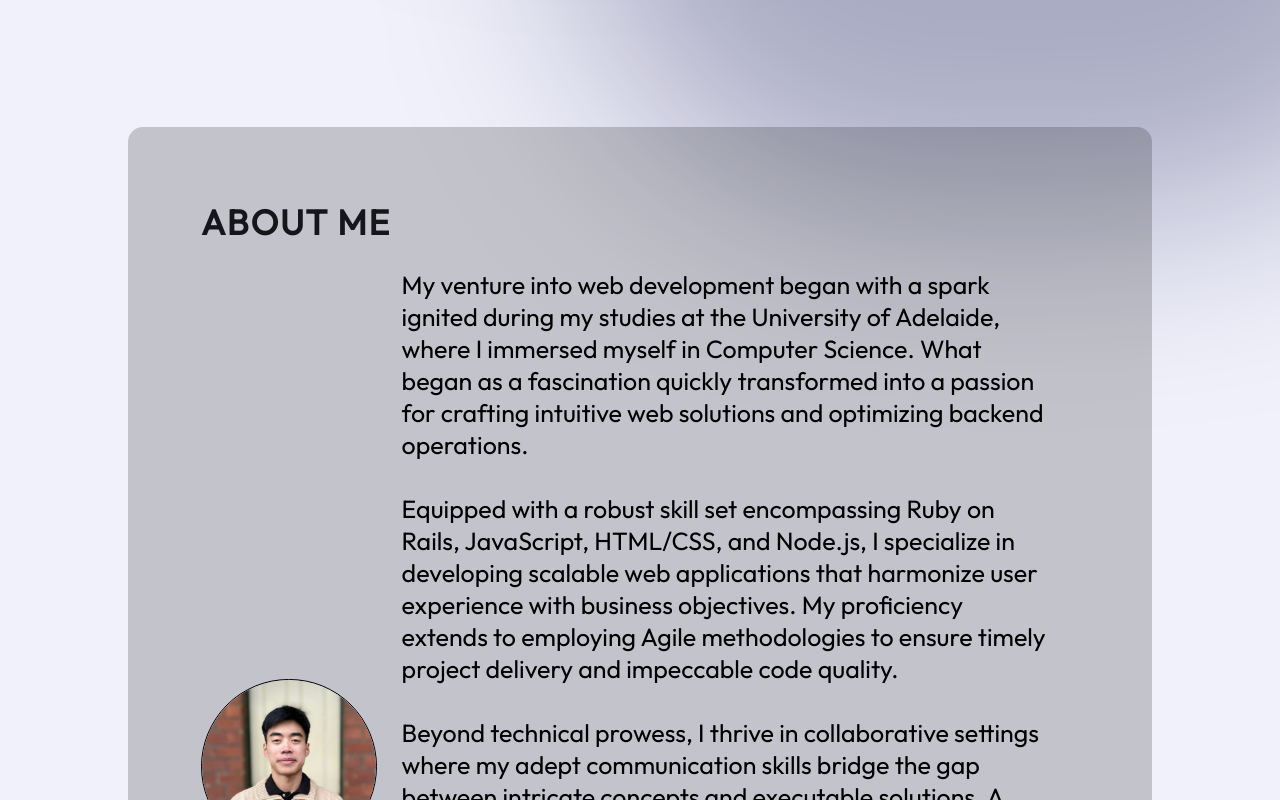
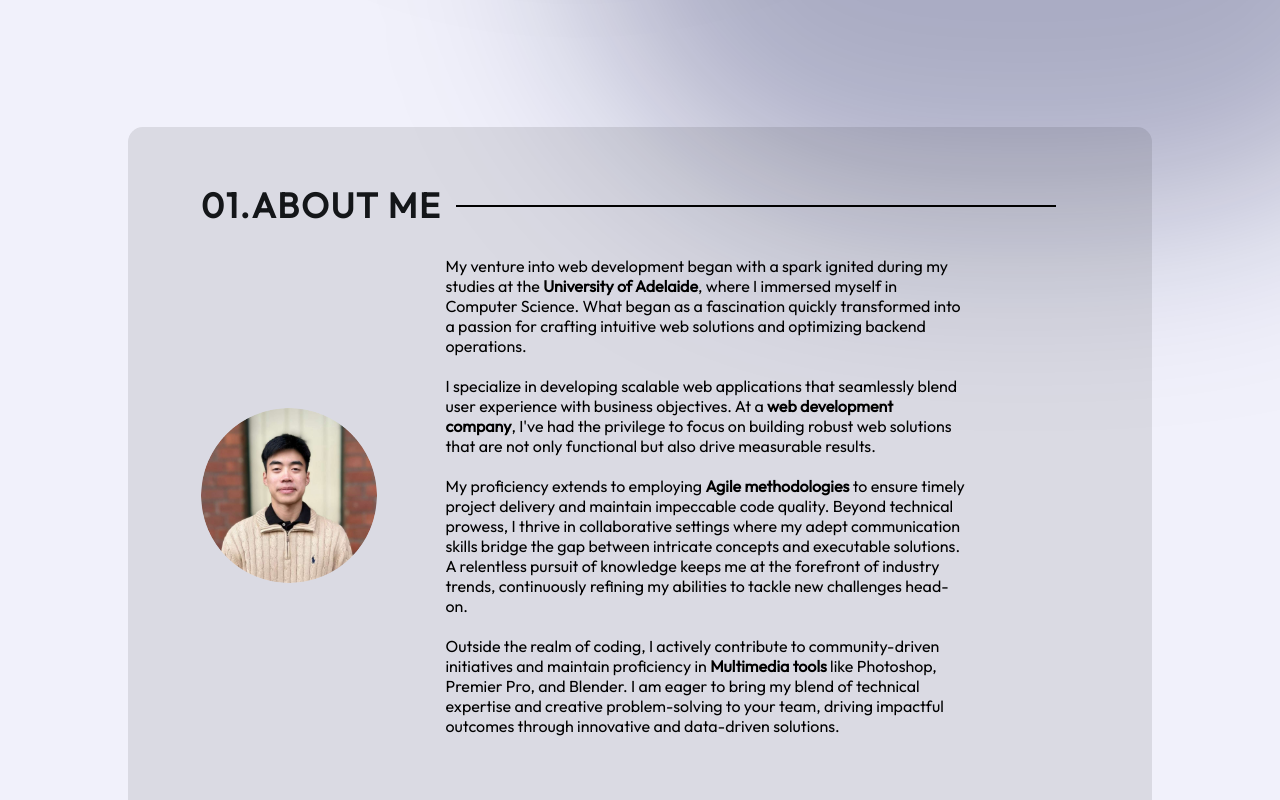
Before and after one commit to natlee9878/portfolio_web, a React (Vite) app: page / in a window 1280 px wide. Shown: the part 900-1700 px from the top of the page. Built offline with nearby package versions, Linux system fonts and the light colour scheme.

Commit message:
removed old stuff

```diff
--- a/src/components/About/About.jsx
+++ b/src/components/About/About.jsx
@@ -6,7 +6,9 @@ import styles from "./About.module.css";
 export const About = () => {
   return (
     <section className={styles.container} id="about">
-      <h2 className={styles.title}>About me</h2>
+      <h2 className={styles.title}>
+        <span>01.About me </span>
+      </h2>
       <div className={styles.content}>
         <img
           src={getImageUrl("hero/circlenat.png")}
@@ -15,60 +17,34 @@ export const About = () => {
         />
         <p className={styles.aboutText}>
           My venture into web development began with a spark ignited during my
-          studies at the University of Adelaide, where I immersed myself in
+          studies at the <b>University of Adelaide</b>, where I immersed myself in
           Computer Science. What began as a fascination quickly transformed into
           a passion for crafting intuitive web solutions and optimizing backend
           operations.
-          <br /><br />
-          Equipped with a robust skill set encompassing Ruby on Rails,
-          JavaScript, HTML/CSS, and Node.js, I specialize in developing scalable
-          web applications that harmonize user experience with business
-          objectives. My proficiency extends to employing Agile methodologies to
-          ensure timely project delivery and impeccable code quality.
-          <br /><br />
+          <br />
+          <br />
+          I specialize in developing scalable web applications that
+          seamlessly blend user experience with business objectives. At a <b>web
+          development company</b>, I've had the privilege to focus on building
+          robust web solutions that are not only functional but also drive
+          measurable results.
+          <br />
+          <br />
+          My proficiency extends to employing <b>Agile methodologies</b> to
+          ensure timely project delivery and maintain impeccable code quality.
           Beyond technical prowess, I thrive in collaborative settings where my
           adept communication skills bridge the gap between intricate concepts
           and executable solutions. A relentless pursuit of knowledge keeps me
           at the forefront of industry trends, continuously refining my
           abilities to tackle new challenges head-on.
-          <br /><br />
+          <br />
+          <br />
           Outside the realm of coding, I actively contribute to community-driven
-          initiatives and maintain proficiency in multimedia tools like
+          initiatives and maintain proficiency in <b>Multimedia tools</b> like
           Photoshop, Premier Pro, and Blender. I am eager to bring my blend of
           technical expertise and creative problem-solving to your team, driving
           impactful outcomes through innovative and data-driven solutions.
-          <br /><br /> Let's connect and explore how I can elevate your next digital
-          endeavor.
         </p>
-        {/* <ul className={styles.aboutItems}>
-          <li className={styles.aboutItem}>
-            <img src={getImageUrl("about/cursorIcon.png")} alt="Cursor Icon" />
-            <div className={styles.aboutItemText}>
-              <h3>Web Developer</h3>
-              <p>
-                Detail-oriented web developer with a computer science degree. Experienced in building responsive websites.
-              </p>
-            </div>
-          </li>
-          <li className={styles.aboutItem}>
-            <img src={getImageUrl("about/serverIcon.png")} alt="Server Icon" />
-            <div className={styles.aboutItemText}>
-              <h3>Technical Expertise</h3>
-              <p>
-                Proficient in modern web technologies, database management, and implementing efficient solutions.
-              </p>
-            </div>
-          </li>
-          <li className={styles.aboutItem}>
-            <img src={getImageUrl("about/uiIcon.png")} alt="UI Icon" />
-            <div className={styles.aboutItemText}>
-              <h3>Team Collaboration</h3>
-              <p>
-                Worked in Agile teams, contributing to meetings and collaborating with cross-functional teams.
-              </p>
-            </div>
-          </li>
-        </ul> */}
       </div>
     </section>
   );
--- a/src/components/About/About.module.css
+++ b/src/components/About/About.module.css
@@ -2,13 +2,14 @@
 
 .container {
   position: relative;
-  background-color: rgba(12, 12, 12, 0.2);
+  background-color: rgba(12, 12, 12, 0.1);
   border-radius: 15px;
   padding: 73px;
   margin-top: 0px;
   z-index: 1;
   margin-left: 10%;
   margin-right: 10%;
+  overflow: hidden;
 }
 
 .title {
@@ -17,6 +18,8 @@
   font-weight: 700;
   letter-spacing: 1.75px;
   text-transform: uppercase;
+  line-height: 0.3;
+  margin-bottom: 20px;
 }
 
 .content {
@@ -25,58 +28,53 @@
   align-items: center;
 }
 
-.aboutImage {
-  margin-top: 4%;
-  width: 20%;
-  border: 1px solid ;
-  border-radius: 50%;
+.title span {
+  display: inline-block;
+  position: relative;
 }
 
-.aboutItems {
-  color: var(--color-text);
-  display: flex;
-  flex-direction: column;
-  gap: 50px;
+.title span:before{
+  width: 0px;
+}
+
+.title span:after {
+  content: "";
+  position: absolute;
+  height: 5px;
+  border-bottom: 2px solid black;
+  border-top: 0px solid black;
+  top: 0;
+  width: 600px;
+}
+.title span:before {
+  right: 100%;
+  margin-right: 0px;
+}
+.title span:after {
+  left: 100%;
+  margin-left: 15px;
+}
+
+.aboutImage {
+  margin-top: 0%;
+  width: 20%;
+  border: 0px solid ;
+  border-radius: 50%;
 }
 
 .aboutText {
   display: flex;
   flex-direction: row;
   align-items: center;
-  border-radius: 30px;
-  font-size: 25px;
+  margin-left: 5%;
+  margin-right: 10%;
+  font-size: 16px;
   padding: 25px;
-
+  display: inline;
 }
 
-.aboutItem {
-  display: flex;
-  flex-direction: row;
-  align-items: center;
-  border-radius: 20px;
-  list-style: none;
-  padding: 25px;
-  background-image: linear-gradient(
-    90deg,
-    rgba(165, 215, 232, 0.42) 0%,
-    rgba(255, 255, 255, 0) 100%
-  );
-  background-size: 0 100%;
-  background-repeat: no-repeat;
-  transition: 0.4s;
-}
-
-.aboutItem:hover {
-    background-size: 100% 100%;
-}
-
-.aboutItem h3 {
-    font-size: 25px;
-    font-weight: 600;
-}
-
-.aboutItem p{
-     font-size: 25px;
+.aboutText b {
+  font-weight: bold;
 }
 
 @media screen and (max-width: 830px) {
@@ -91,16 +89,9 @@
     }
 
     .aboutImage {
-        display: none;
+      margin-top: 4%;
+      width: 50%;
+      border: 1px solid ;
+      border-radius: 50%;
     }
-
-    .aboutItems {
-        margin-top: 29px;
-    }
-
-    .aboutItem {
-        padding-left: 0;
-        padding-right: 0;
-    }
-
 }
```
